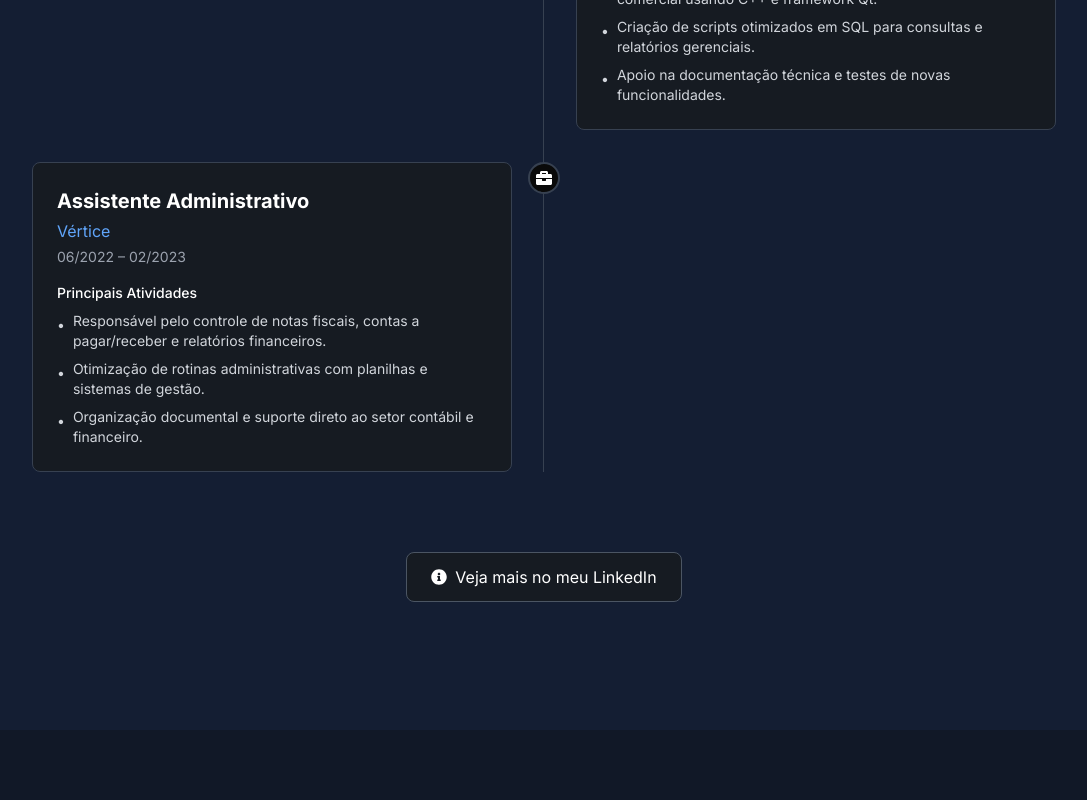
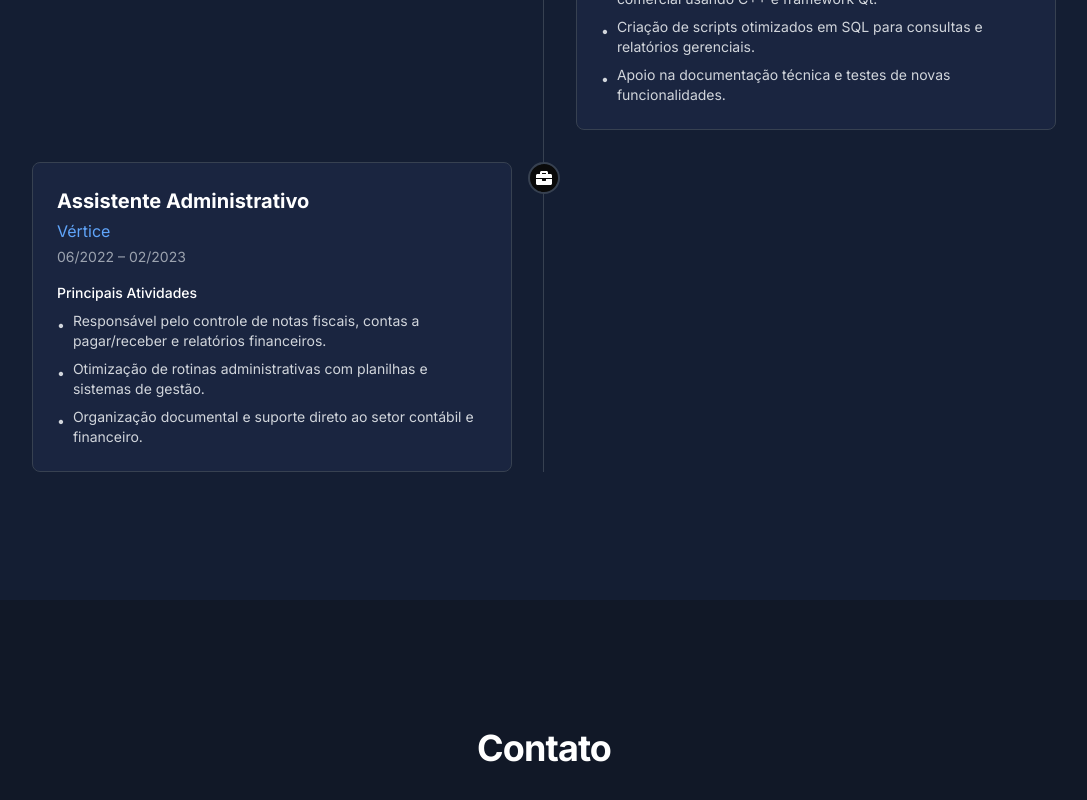
Before and after one commit to higorwilvert/portifoliodev, a Next.js app: page / in a window 1280 px wide. Shown: the part 4494-5294 px from the top of the page, without its empty margins (96-1183 px from the left). Built offline with nearby package versions, Linux system fonts and the light colour scheme.

Commit message:
Removido botao

```diff
--- a/components/experience.tsx
+++ b/components/experience.tsx
@@ -78,7 +78,7 @@ const Experience = () => {
                     index % 2 === 0 ? "md:mr-[50%] md:pr-8" : "md:ml-[50%] md:pl-8"
                   }`}
                 >
-                  <div className="bg-[#161b22] border border-gray-700 rounded-lg p-6">
+                  <div className="bg-[#1a2540] border border-gray-700 rounded-lg p-6">
                     <h3 className="text-xl font-bold mb-1">{exp.title}</h3>
                     <p className="text-blue-400 mb-1">{exp.company}</p>
                     <p className="text-sm text-gray-400 mb-4">{exp.period}</p>
@@ -120,16 +120,6 @@ const Experience = () => {
             ))}
           </div>
         </div>
-
-        <div className="mt-20 text-center">
-          <button
-            onClick={() => window.open("https://www.linkedin.com/in/higor-wilvert-a3b382257/", "_blank")}
-            className="inline-flex items-center gap-2 px-6 py-3 rounded-lg bg-[#161b22] border border-gray-600 hover:bg-gray-800 transition-colors"
-          >
-            <FaInfoCircle className="w-4 h-4" />
-            <span>Veja mais no meu LinkedIn</span>
-          </button>
-        </div>
       </div>
     </section>
   );
```
